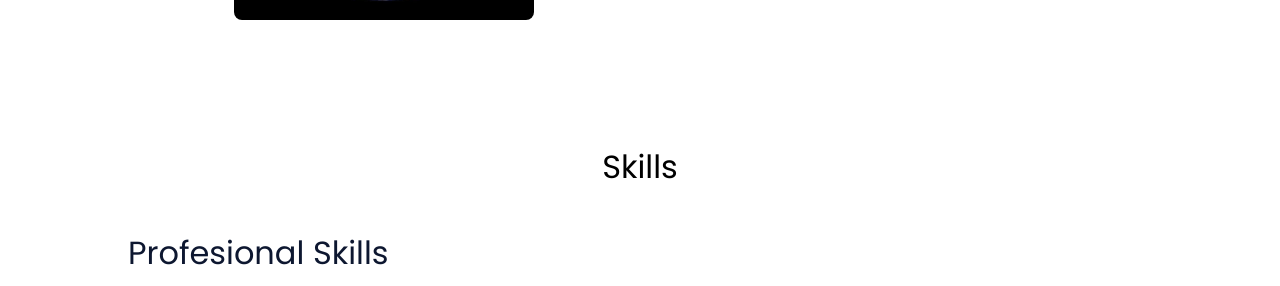
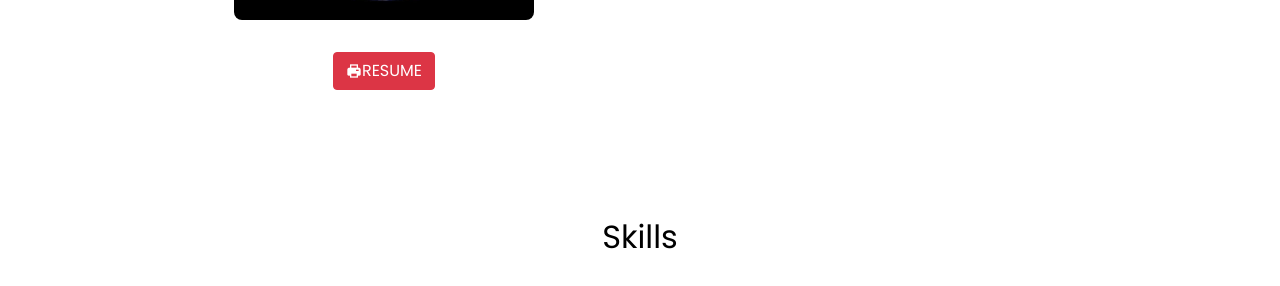
Before and after one commit to JaberSE09/portfolio-saijd, a plain HTML site: page index.html in a window 1280 px wide. Shown: the part 1057-1343 px from the top of the page. Drawn offline with nearby package versions, Linux system fonts and the light colour scheme.

Commit message:
fixed the resume link

```diff
--- a/assets/css/styles.css
+++ b/assets/css/styles.css
@@ -241,7 +241,12 @@ img {
   border-radius: .5rem;
   transition: .3s;
 }
-
+.resume{
+  display: flex;
+  flex-direction: row;
+  align-items: center;
+  justify-content: center;
+}
 .button:hover {
   box-shadow: 0px 10px 36px rgba(0, 0, 0, 0.15);
 }
--- a/index.html
+++ b/index.html
@@ -94,6 +94,7 @@
                         the coding web in my head.
                     </p>
                 </div>
+               <a href="./assets/img/Resume2022.pdf" target="_blank" class="resume"><button class="btn btn-danger resume"><i class='bx bxs-printer'></i> RESUME</button></a>
             </article>
         </section>
 
```
Also changed, not shown: 1 other file.
